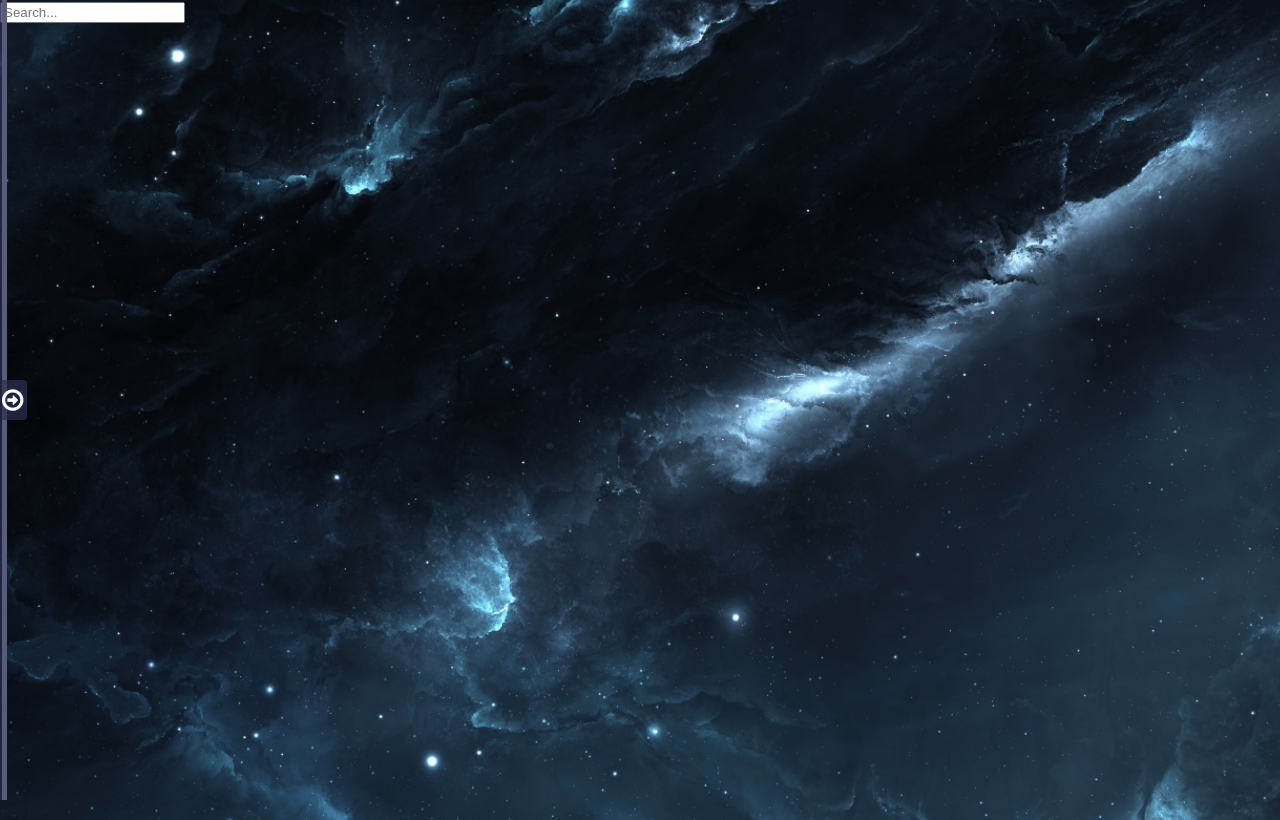
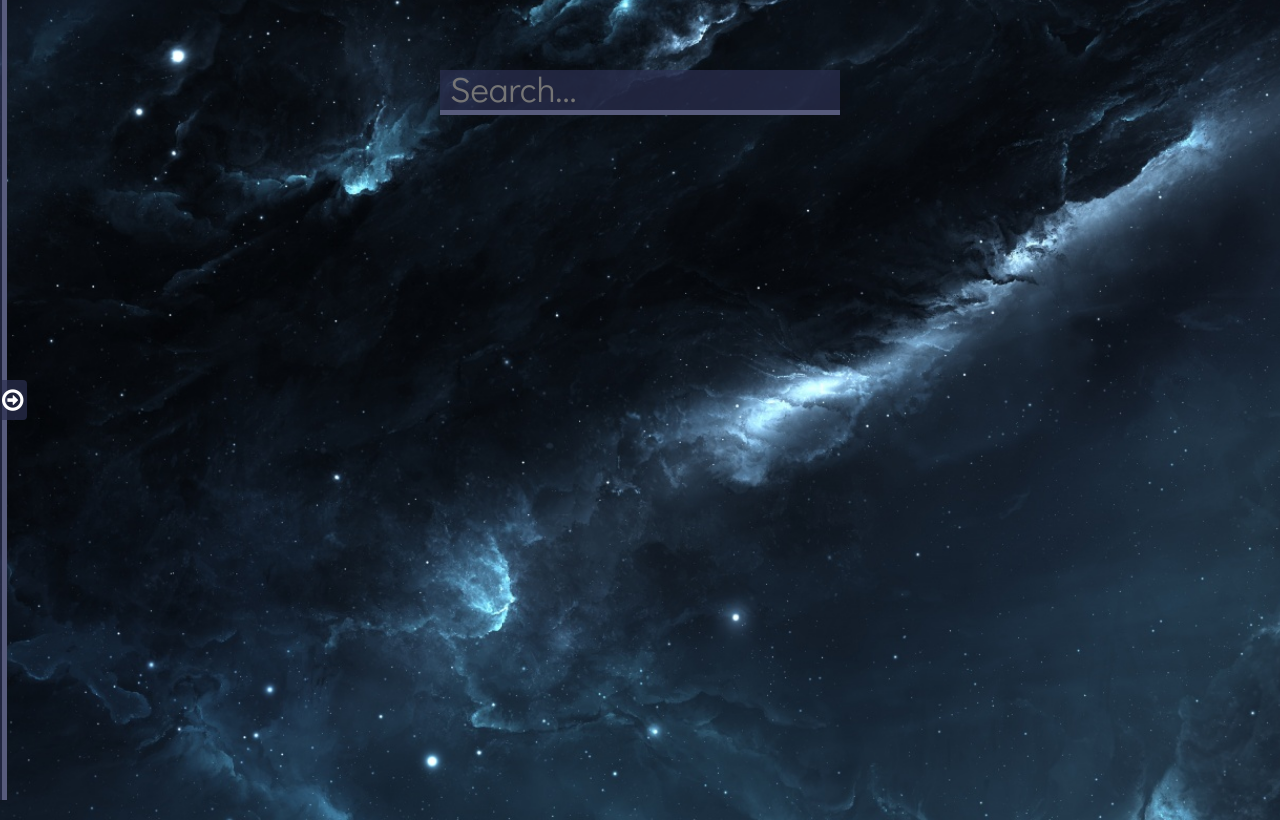
Before and after one commit to andreikazmirovich/spaced_startpage, a plain HTML site: page index.html in a window 1280 px wide. Shown: the top 820 px of the page. Drawn offline with nearby package versions, Linux system fonts and the light colour scheme.

Commit message:
nothing new

```diff
--- a/index.html
+++ b/index.html
@@ -23,6 +23,7 @@
     <![endif]-->
 </head>
 <body>
+	<!-- <div id="block_bg_images"></div> -->
 	<div id="side_nav">
 		<a href="#" id="inst" class="icon hvr-bounce-in"></a>
 		<a href="#" id="inst" class="icon hvr-bounce-in"></a>
@@ -33,7 +34,7 @@
 		<div id="butt"><i class="fa fa-arrow-circle-o-right" aria-hidden="true"></i></div>
 	</div>
 
-	<input type="text" id="block_add_new" placeholder="Search...">
+	<input type="text" id="block_search" placeholder="Search...">
 
 
 	<script src="main.js"></script>
```
